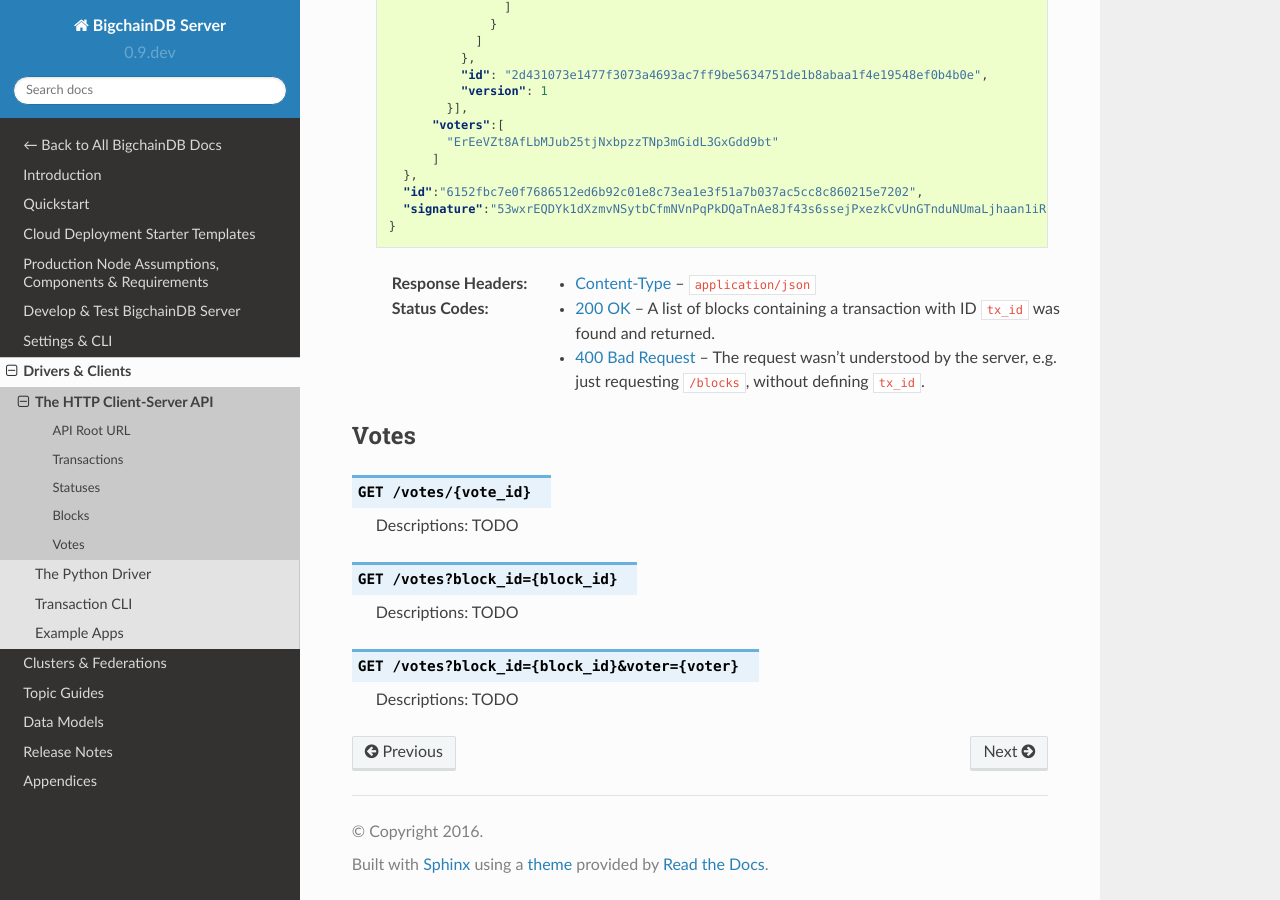
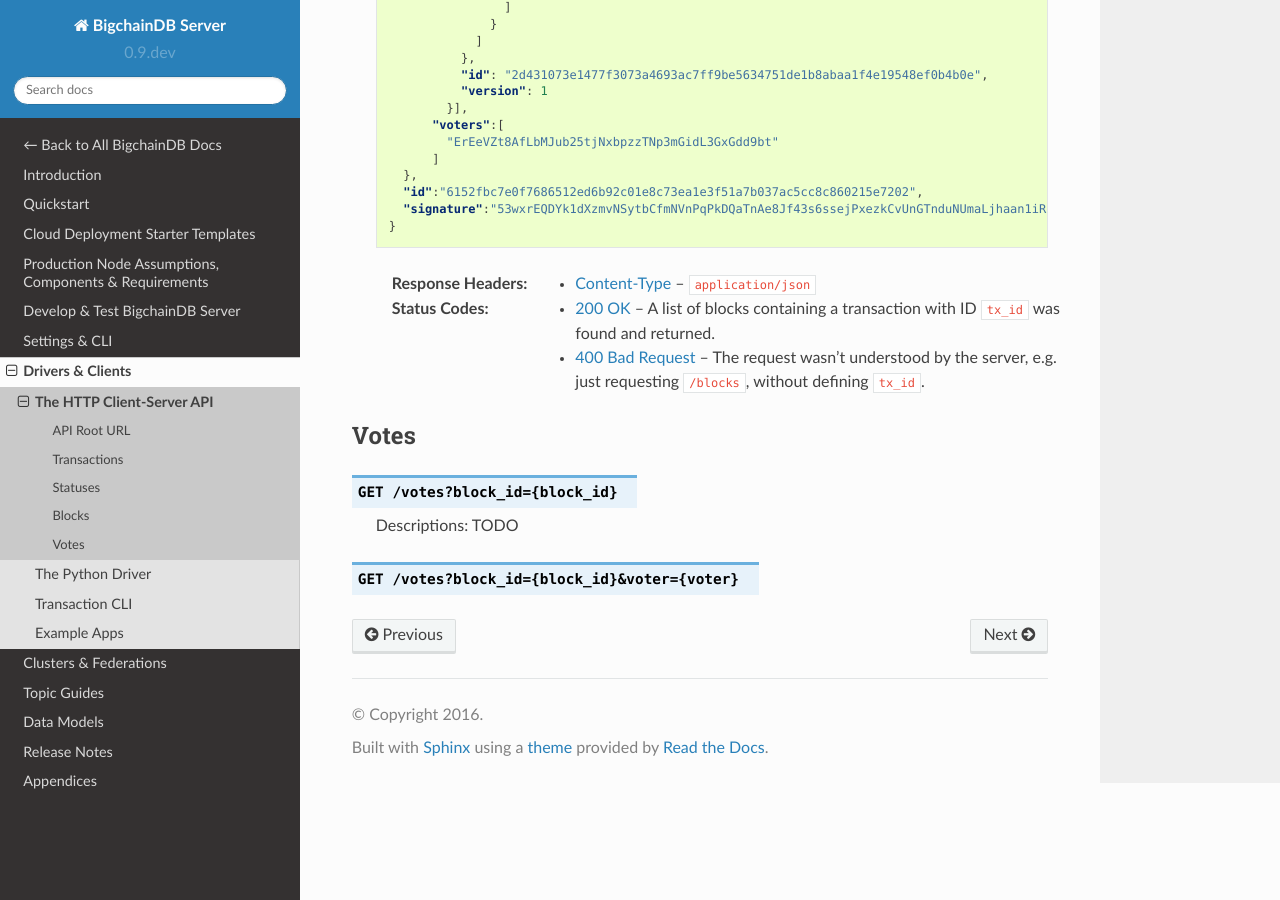
Before and after one commit to bigchaindb/bigchaindb, a Sphinx documentation site: the page built from docs/server/source/drivers-clients/http-client-server-api.rst, in a window 1280 px wide and 900 px high, scrolled down 11587 px. Built offline with Sphinx 7.4.7 and the Read the Docs theme 2.0.0, drawn with Linux system fonts in a browser that asks for light colours; pages that are not in the unit, such as notebooks, are missing from menus.

Commit message:
Remove retrieve vote by vote_id
After talking to @r-marques and @libscott:

    - A vote's id is currently generated by RethinkDB
    - To verify a vote, the signature and the pubkey should be used
    - Vote's id will be removed from the "external" vote model in the
    future
    - Nobody would want to retrieve a vote, but rather a vote by block

In case of the HTTP API, this means that a /votes/vote_id endpoint is
not feasible to implement.

```diff
--- a/docs/server/source/drivers-clients/http-client-server-api.rst
+++ b/docs/server/source/drivers-clients/http-client-server-api.rst
@@ -636,14 +636,8 @@ Blocks
 Votes
 --------------------------------
 
-.. http:get:: /votes/{vote_id}
-
-   Descriptions: TODO
-
 .. http:get:: /votes?block_id={block_id}
 
    Descriptions: TODO
 
 .. http:get:: /votes?block_id={block_id}&voter={voter}
-
-   Descriptions: TODO
```
